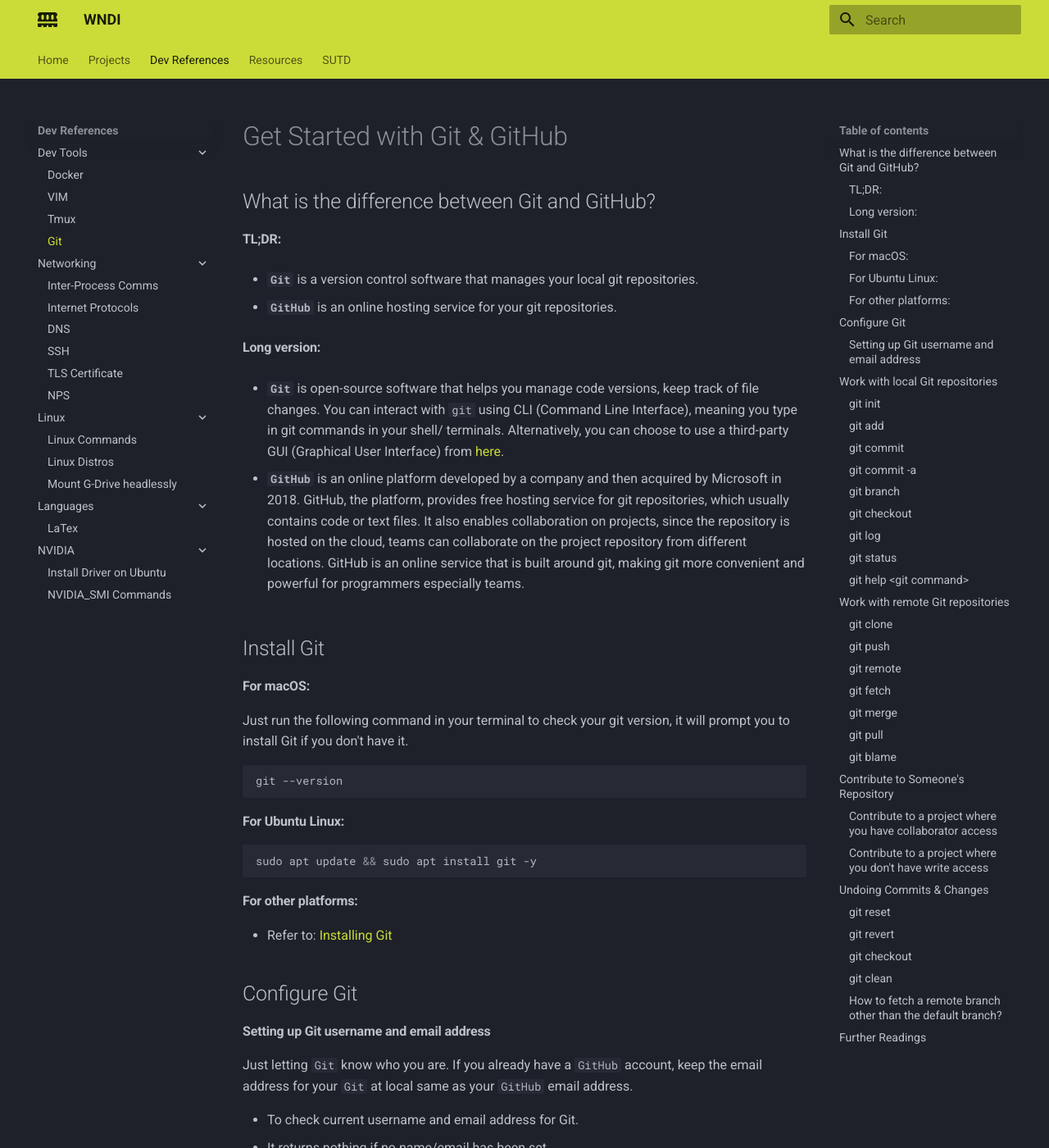
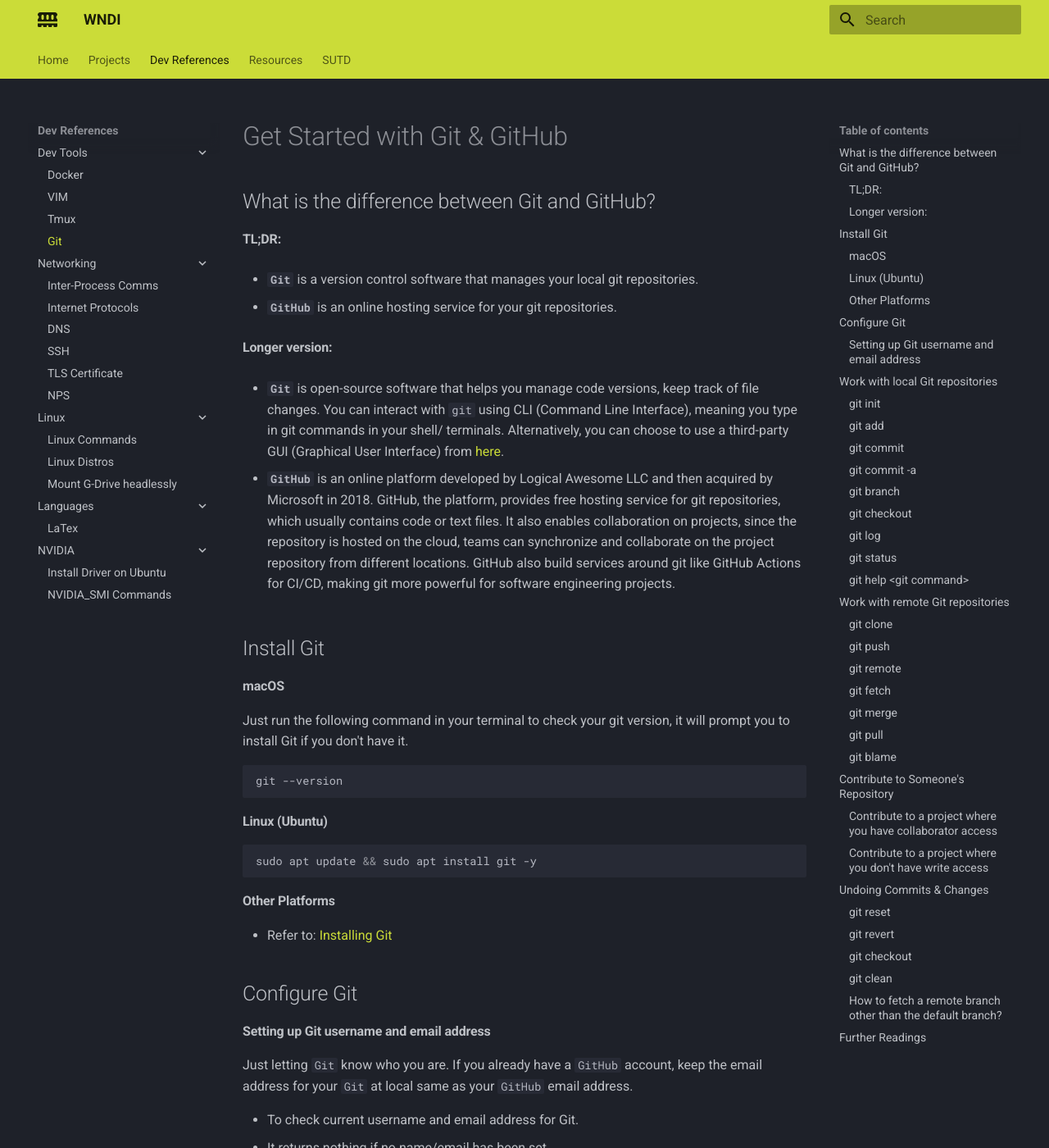
Before and after one commit to MarkHershey/docs, an MkDocs documentation site: the page built from docs/dev/git.md, in a window 1280 px wide and 1400 px high. Shown: the whole window at 82% size. Built offline with MkDocs 1.6.1 and Material for MkDocs 9.7.7, drawn with Linux system fonts in a browser that asks for light colours; some of the changed text lies outside the part shown.

Commit message:
Update git.md

````diff
--- a/docs/dev/git.md
+++ b/docs/dev/git.md
@@ -8,15 +8,15 @@
 
 - **`GitHub`** is an online hosting service for your git repositories.
 
-#### Long version:
+#### Longer version:
 - **`Git`** is open-source software that helps you manage code versions, keep track of file changes. You can interact with `git` using CLI (Command Line Interface), meaning you type in git commands in your shell/ terminals. Alternatively, you can choose to use a third-party GUI (Graphical User Interface) from [here](https://git-scm.com/downloads/guis/).
 
-- **`GitHub`** is an online platform developed by a company and then acquired by Microsoft in 2018. GitHub, the platform, provides free hosting service for git repositories, which usually contains code or text files. It also enables collaboration on projects, since the repository is hosted on the cloud, teams can collaborate on the project repository from different locations. GitHub is an online service that is built around git, making git more convenient and powerful for programmers especially teams.
+- **`GitHub`** is an online platform developed by Logical Awesome LLC and then acquired by Microsoft in 2018. GitHub, the platform, provides free hosting service for git repositories, which usually contains code or text files. It also enables collaboration on projects, since the repository is hosted on the cloud, teams can synchronize and collaborate on the project repository from different locations. GitHub also build services around git like GitHub Actions for CI/CD, making git more powerful for software engineering projects.
 
 
 ## Install Git
 
-#### For macOS:
+#### macOS
 
 Just run the following command in your terminal to check your git version, it will prompt you to install Git if you don't have it.
 
@@ -24,15 +24,16 @@ Just run the following command in your terminal to check your git version, it wi
 git --version
 ```
 
-#### For Ubuntu Linux:
+#### Linux (Ubuntu)
 
 ```bash
 sudo apt update && sudo apt install git -y
 ```
 
-#### For other platforms:
+#### Other Platforms
 
 - Refer to: [Installing Git](https://git-scm.com/book/en/v2/Getting-Started-Installing-Git)
+
 
 ## Configure Git
 
@@ -120,14 +127,13 @@ git config --global user.email "tom@example.com"
 - for example, you can do `git help branch`
 
 
-
 ---
 
 ## Work with remote Git repositories
 
 #### `git clone`
-"Clone" means to copy or download a remote repository to your local machine.
 
+- "Clone" means to copy or download a remote repository to your local machine.
 - Clone a repository does not affect the original repository in any way, since you just make a copy only.
 - You can clone your own repository and others' repository, basically any public repository.
 - If you are cloning your own private repository, you will be required to log into your GitHub account after you key in the clone command.
````
Also changed, not shown: other parts of docs/dev/git.md (+7 -1 lines).
